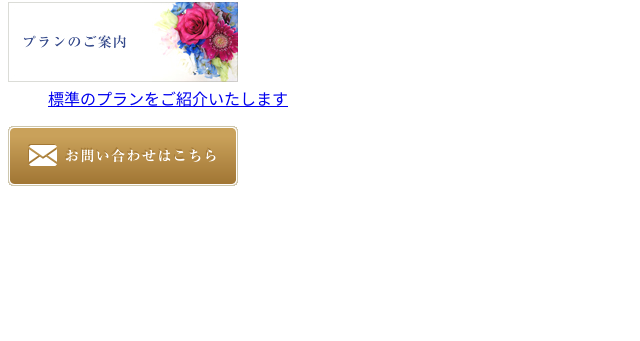
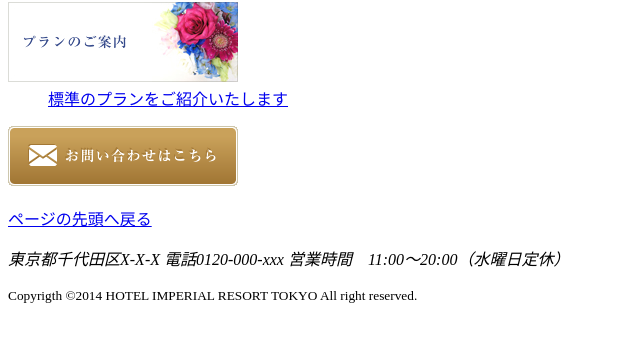
Before and after one commit to Phaya-nmt/phaya.github.io, a plain HTML site: page base.html in a window 1280 px wide. Shown: the part 359-700 px from the top of the page, without its empty margins (0-640 px from the left). Drawn offline with Linux system fonts and the light colour scheme.

Commit message:
Make footer area on base.html

```diff
--- a/base.html
+++ b/base.html
@@ -53,6 +53,11 @@
         </aside>
       </div>
     </div>
+    <footer>
+      <p id="pagetop"><a href="#top">ページの先頭へ戻る</a></p>
+      <address>東京都千代田区X-X-X 電話0120-000-xxx 営業時間　11:00～20:00（水曜日定休）</address>
+      <p><small>Copyrigth &copy;2014 HOTEL IMPERIAL RESORT TOKYO All right reserved.</small></p>
+    </footer>
 
 
 
```
